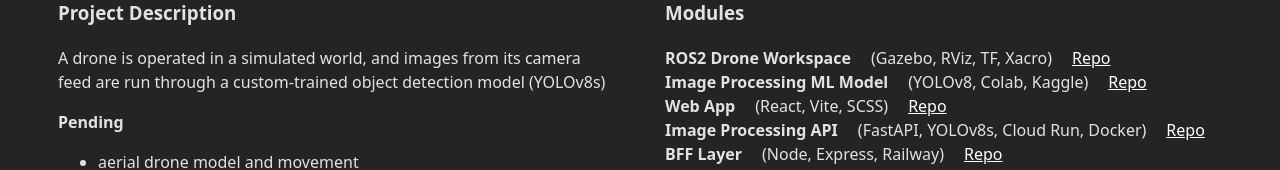
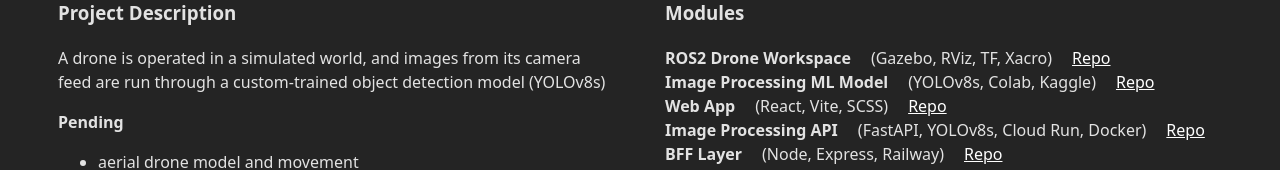
Before and after one commit to joeyskuo/drone-vision, a React (Vite) app: page / in a window 1280 px wide. Shown: the part 1417-1587 px from the top of the page. Built offline with nearby package versions, Linux system fonts and the light colour scheme; no server answers.

Commit message:
YOLOv8s model text

```diff
--- a/src/components/MainLayout.jsx/MainLayout.jsx
+++ b/src/components/MainLayout.jsx/MainLayout.jsx
@@ -41,7 +41,7 @@ const MainLayout = () => {
                     />
                     <RepoInfo
                         label="Image Processing ML Model"
-                        details="YOLOv8, Colab, Kaggle"
+                        details="YOLOv8s, Colab, Kaggle"
                         link="https://github.com/joeyskuo/yolov8s-football-detect"
                     />
                     <RepoInfo
```
